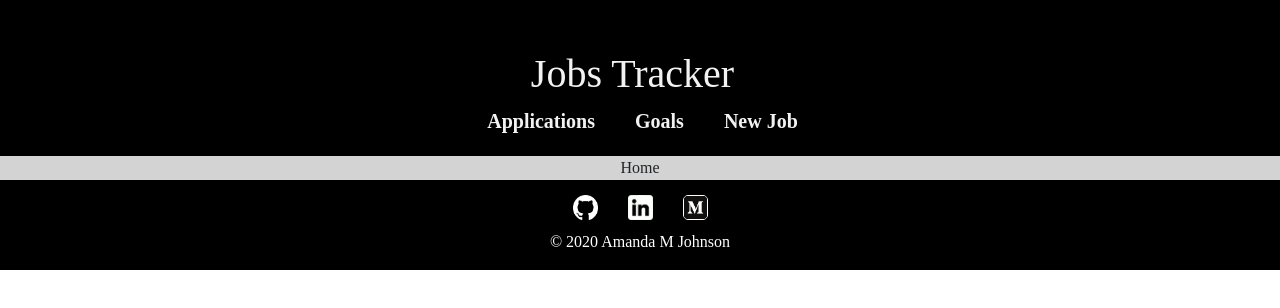
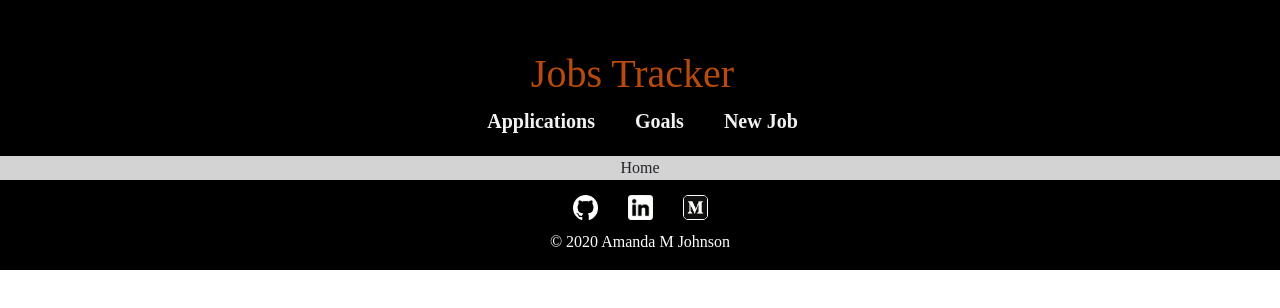
Before and after one commit to amandena/jobs-tracker, a React (Create React App) app in the folder client/: page / in a window 1280 px wide. Shown: the top 308 px of the page. Built offline with nearby package versions, Linux system fonts and the light colour scheme.

Commit message:
changed links to navlinks in header

```diff
--- a/client/src/components/Header.js
+++ b/client/src/components/Header.js
@@ -1,5 +1,5 @@
 import React from 'react'
-import { Link } from 'react-router-dom'
+import { NavLink } from 'react-router-dom'
 
 const Header = () => {
   return(
@@ -8,10 +8,10 @@ const Header = () => {
         <div className='container-fluid'>
           <div className='row mainnav-text text-center'>
             <div className='col-sm-12'>
-              <Link to='/'><h1>Jobs Tracker</h1></Link>
-              <Link className='mainnav-link' to='/applications-tracker'>Applications</Link>
-              <Link className='mainnav-link' to='/goals'>Goals</Link>
-              <Link className='mainnav-link' to='/jobs/new'>New Job</Link>
+              <NavLink to='/'><h1>Jobs Tracker</h1></NavLink>
+              <NavLink className='mainnav-link' to='/applications-tracker'>Applications</NavLink>
+              <NavLink className='mainnav-link' to='/goals'>Goals</NavLink>
+              <NavLink className='mainnav-link' to='/jobs/new'>New Job</NavLink>
             </div>
           </div>
         </div>
```
